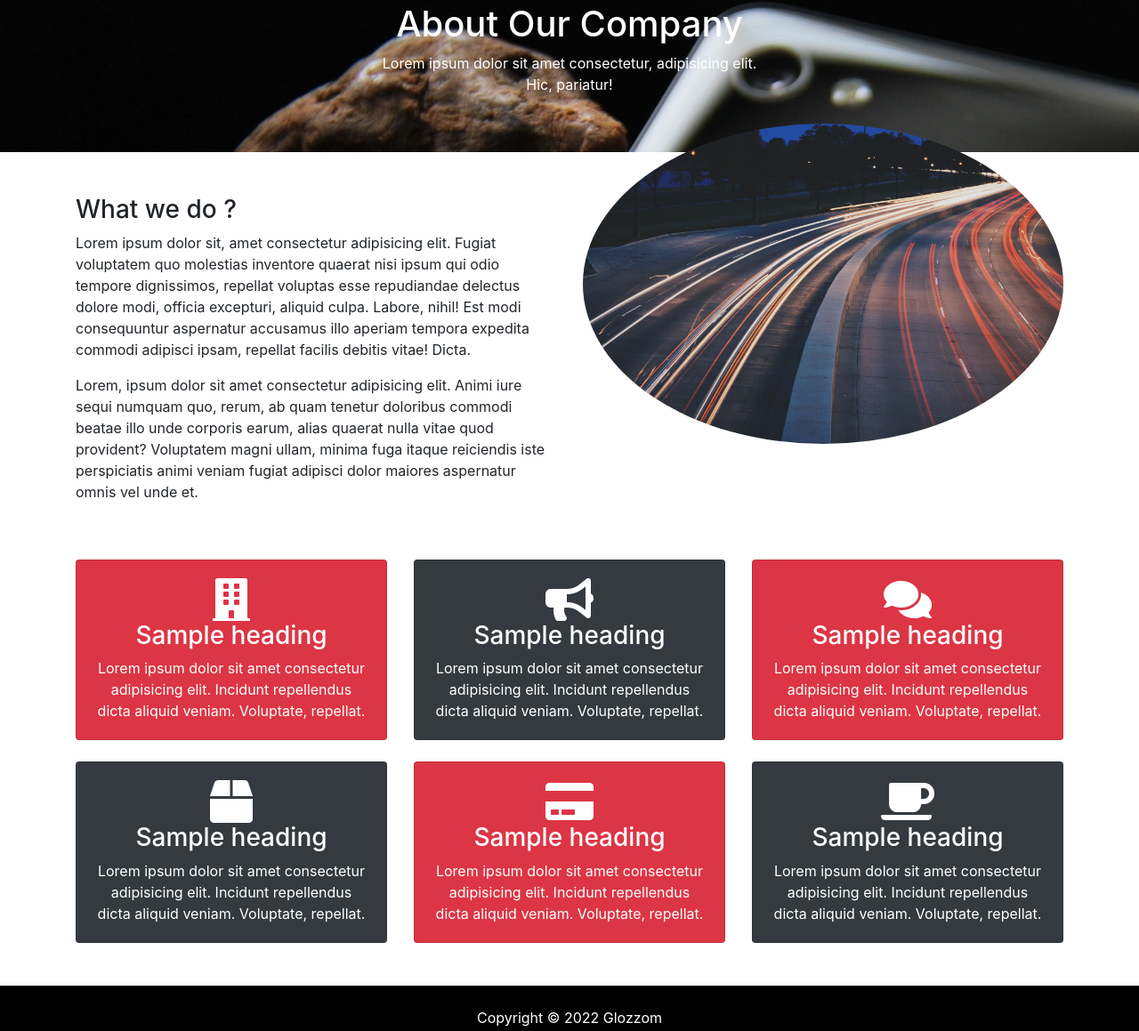
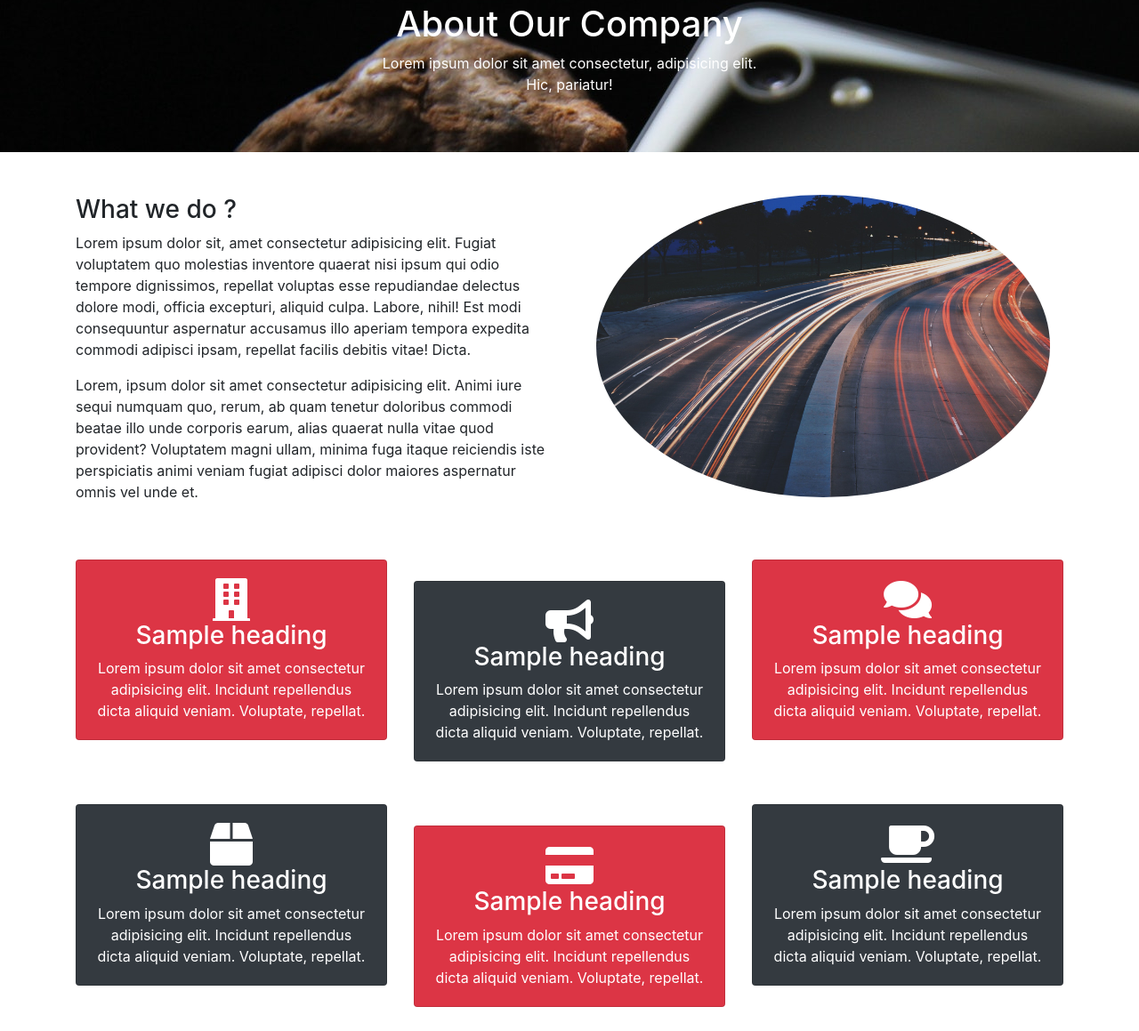
Before and after one commit to Dilshodjon2004/glozzom-market, a plain HTML site: page about.html in a window 1280 px wide. Shown: the part 101-1260 px from the top of the page at 89% size. Drawn offline with Linux system fonts and the light colour scheme.

Commit message:
Add files via upload

```diff
--- a/about.html
+++ b/about.html
@@ -57,7 +57,7 @@
           <p>Lorem, ipsum dolor sit amet consectetur adipisicing elit. Animi iure sequi numquam quo, rerum, ab quam tenetur doloribus commodi beatae illo unde corporis earum, alias quaerat nulla vitae quod provident? Voluptatem magni ullam, minima fuga itaque reiciendis iste perspiciatis animi veniam fugiat adipisci dolor maiores aspernatur omnis vel unde et.</p>
         </div>
         <div class="col-md-6">
-          <img src="./img/lights.jpg" class="img-fluid rounded-circle about-img" alt="">
+          <img src="./img/lights.jpg" class="img-fluid rounded-circle about-img col-md mt-0" alt="">
         </div>
       </div>
     </div>
@@ -75,7 +75,7 @@
             </div>
           </div>
         </div>
-        <div class="col-md-4">
+        <div class="col-md-4 my-4">
           <div class="card bg-dark">
             <div class="card-body">
               <i class="fas fa-bullhorn fa-3x"></i>
@@ -104,7 +104,7 @@
             </div>
           </div>
         </div>
-        <div class="col-md-4">
+        <div class="col-md-4 my-4">
           <div class="card bg-danger">
             <div class="card-body">
               <i class="fas fa-credit-card fa-3x"></i>
```
Also changed, not shown: blog.html (+1 -1 lines), index.html (+3 -3 lines), services.html (+1 -1 lines).
